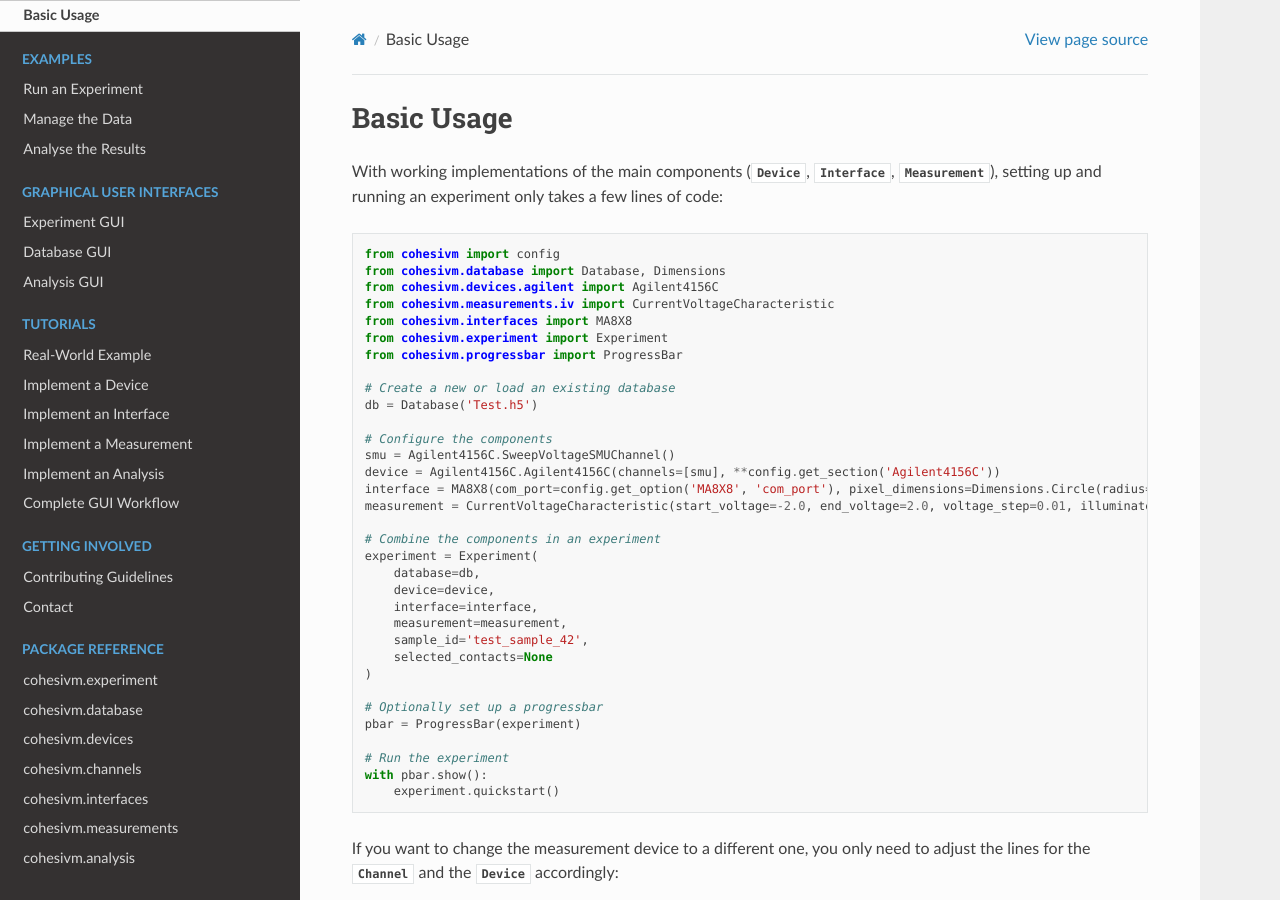
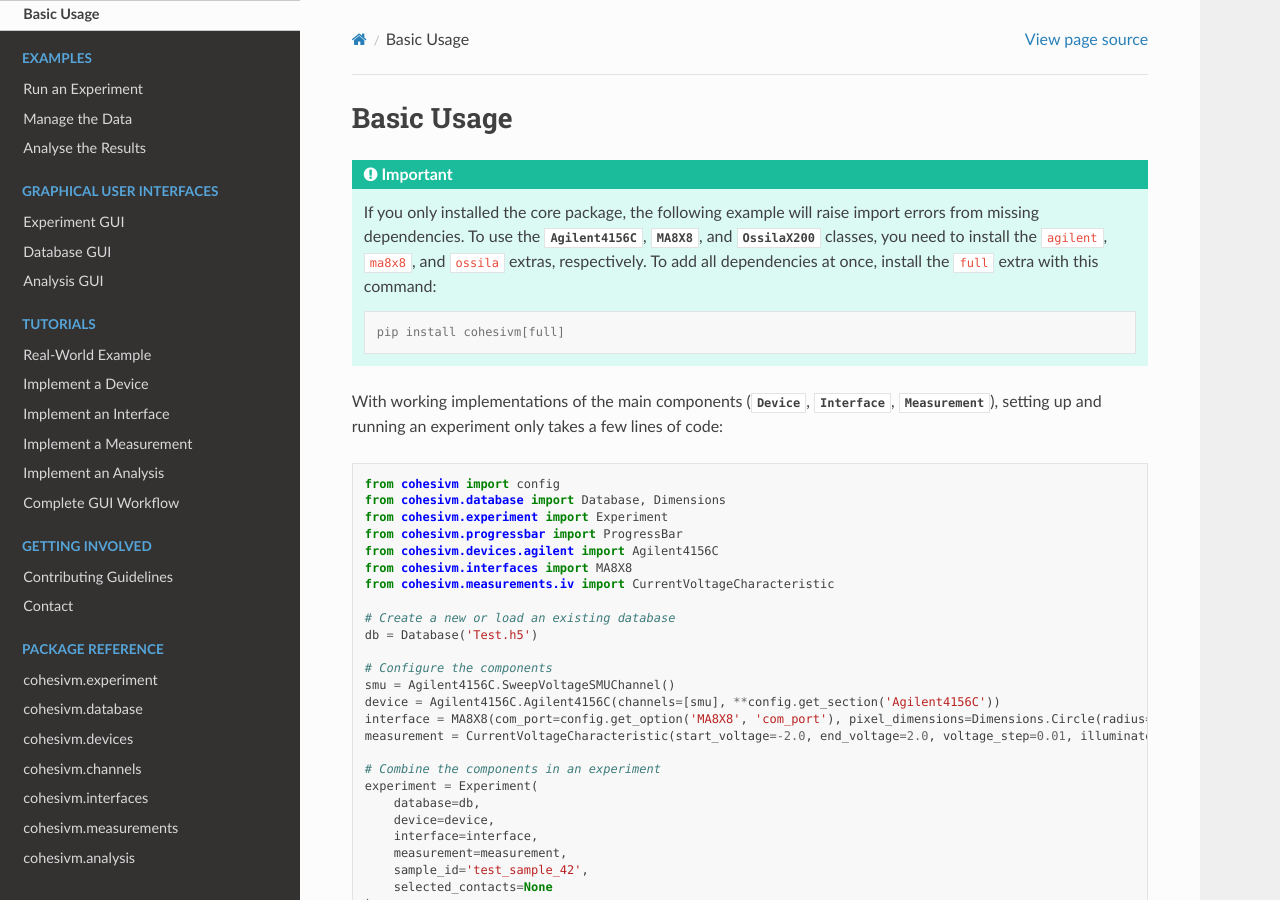
Before and after one commit to mxwalbert/cohesivm, a Sphinx documentation site: the page built from docs/source/getting_started/basic_usage.md, in a window 1280 px wide and 900 px high. Built offline with Sphinx 7.4.7 and the Read the Docs theme 3.1.0, drawn with Linux system fonts in a browser that asks for light colours.

Commit message:
docs: added a dependencies section. added admonitions in the basic usage example and the GUI description. (#5)

`````diff
--- /dev/null
+++ b/docs/source/_snippets/important_gui_extra.rst
@@ -0,0 +1,6 @@
+.. important::
+
+    In order to work with the graphical user interfaces, you will need the ``gui`` extra. If you installed only the core
+    package, run the following command to get all required dependencies::
+
+        pip install cohesivm[gui]
--- a/docs/source/getting_started/basic_usage.md
+++ b/docs/source/getting_started/basic_usage.md
@@ -1,4 +1,14 @@
 # Basic Usage
+
+````{important}
+If you only installed the core package, the following example will raise import errors from missing dependencies.
+To use the {class}`~cohesivm.devices.agilent.Agilent4156C`, {class}`~cohesivm.interfaces.ma8x8.MA8X8`, and
+{class}`~cohesivm.devices.ossila.OssilaX200` classes, you need to install the ``agilent``, ``ma8x8``, and ``ossila``
+extras, respectively. To add all dependencies at once, install the ``full`` extra with this command:
+```console
+pip install cohesivm[full]
+```
+````
 
 With working implementations of the main components ({class}`~cohesivm.devices.Device`,
 {class}`~cohesivm.interfaces.Interface`, {class}`~cohesivm.measurements.Measurement`), setting up and running an
@@ -7,11 +17,11 @@ experiment only takes a few lines of code:
 ```python
 from cohesivm import config
 from cohesivm.database import Database, Dimensions
-from cohesivm.devices.agilent import Agilent4156C
-from cohesivm.measurements.iv import CurrentVoltageCharacteristic
-from cohesivm.interfaces import MA8X8
 from cohesivm.experiment import Experiment
 from cohesivm.progressbar import ProgressBar
+from cohesivm.devices.agilent import Agilent4156C
+from cohesivm.interfaces import MA8X8
+from cohesivm.measurements.iv import CurrentVoltageCharacteristic
 
 # Create a new or load an existing database
 db = Database('Test.h5')
--- a/docs/source/guis/analysis.rst
+++ b/docs/source/guis/analysis.rst
@@ -3,8 +3,10 @@ Analysis GUI
 
 This Graphical User Interface enables to plot measurement data and display analysis results.
 
-Setup
------
+Environment
+-----------
+
+.. include:: ../_snippets/important_gui_extra.rst
 
 We use the code from the test of the :class:`~cohesivm.gui.AnalysisGUI` for demonstrating its functionality:
 
--- a/docs/source/guis/database.rst
+++ b/docs/source/guis/database.rst
@@ -3,8 +3,10 @@ Database GUI
 
 This Graphical User Interface enables to display and filter the contents of a database file.
 
-Setup
------
+Environment
+-----------
+
+.. include:: ../_snippets/important_gui_extra.rst
 
 We use the code from the test of the :class:`~cohesivm.gui.DatabaseGUI` for demonstrating its functionality:
 
--- a/docs/source/guis/experiment.rst
+++ b/docs/source/guis/experiment.rst
@@ -3,8 +3,10 @@ Experiment GUI
 
 This Graphical User Interface enables to monitor and control an experiment.
 
-Setup
------
+Environment
+-----------
+
+.. include:: ../_snippets/important_gui_extra.rst
 
 We use the code from the test of the :class:`~cohesivm.gui.ExperimentGUI` for demonstrating its functionality:
 
--- a/docs/source/index.rst
+++ b/docs/source/index.rst
@@ -21,6 +21,7 @@ Learn more about the project on `GitHub <https://github.com/mxwalbert/cohesivm>`
    :maxdepth: 1
    :caption: Getting Started
 
+   /getting_started/dependencies
    /getting_started/installation
    /getting_started/configuration
    /getting_started/basic_usage
`````
Also changed, not shown: README.md (+31 -7 lines), docs/source/getting_started/dependencies.md (added, +19 -0 lines).
